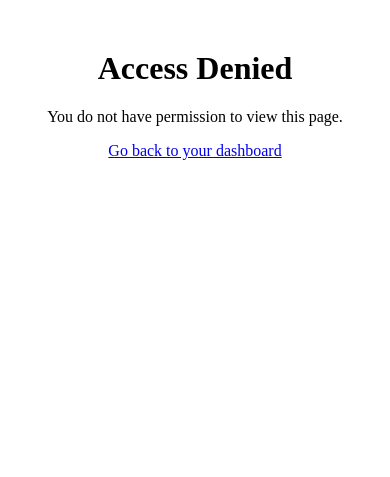
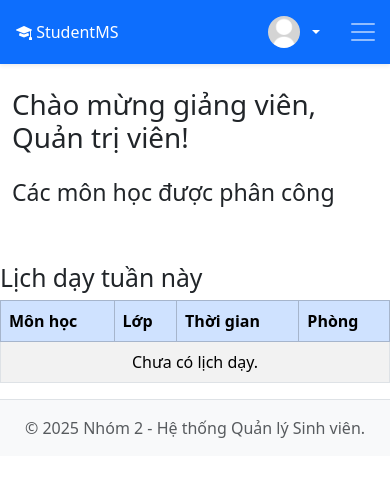
Before and after one commit to LeLuuTrungHoa/QuanLiSinhVien, a PHP site: page /lecturer/index.php in a window 390 px wide. Shown: the top 477 px of the page. Run offline with PHP 8.4, Linux system fonts and the light colour scheme; a user stored in the database is signed in; data comes from the database, SQL or seed files in the repository.

Commit message:
[Feat] add lecturer/index

```diff
--- a/lecturer/index.php
+++ b/lecturer/index.php
@@ -1,23 +1,121 @@
 <?php
-include_once dirname(__DIR__) . '/includes/session.php';
-$page_title = 'Trang Giảng Viên';
-include_once dirname(__DIR__) . '/includes/header.php';
+$page_title = "Trang giảng viên";
+require_once '../includes/session.php';
+require_once '../config/db.php';
+
+if ($_SESSION['role'] !== 'lecturer') {
+    $_SESSION['error_message'] = "Bạn không có quyền truy cập.";
+    header("Location: ../login.php");
+    exit();
+}
+
+// Lấy danh sách phân công
+$stmt = $pdo->prepare("
+    SELECT
+        pc.id,
+        mh.ten_mon,
+        lh.ten_lop,
+        pc.hoc_ky,
+        pc.nam_hoc
+    FROM phan_cong pc
+    JOIN mon_hoc mh ON pc.subject_id = mh.id
+    JOIN lop_hoc lh ON pc.lop_hoc_id = lh.id
+    WHERE pc.lecturer_id = ?
+    ORDER BY pc.nam_hoc DESC, pc.hoc_ky DESC
+");
+$stmt->execute([$_SESSION['user_id']]);
+$phan_congs = $stmt->fetchAll();
+
+require_once '../includes/header.php';
 ?>
 
 <div class="container-fluid">
     <div class="row">
-        <?php include_once dirname(__DIR__) . '/includes/sidebar.php'; ?>
+        <div class="col-12">
+            <h1 class="mt-4">Chào mừng giảng viên, <?= htmlspecialchars($_SESSION['full_name']) ?>!</h1>
+            <h3 class="mt-4">Các môn học được phân công</h3>
 
-        <main class="col-md-9 ms-sm-auto col-lg-10 px-md-4">
-            <div class="d-flex justify-content-between flex-wrap flex-md-nowrap align-items-center pt-3 pb-2 mb-3 border-bottom">
-                <h1 class="h2"><?php echo $page_title; ?></h1>
-            </div>
+            <?php if (!empty($phan_congs)): ?>
+                <div class="row mt-4">
+                    <?php foreach ($phan_congs as $pc): ?>
+                    <div class="col-md-6 col-lg-4 mb-4">
+                        <div class="card h-100 shadow-sm">
+                            <div class="card-body">
+                                <h5 class="card-title"><?= htmlspecialchars($pc['ten_mon']) ?></h5>
+                                <p class="card-text">
+                                    <strong>Lớp:</strong> <?= htmlspecialchars($pc['ten_lop']) ?><br>
+                                    <strong>Học kỳ:</strong> <?= $pc['hoc_ky'] ?>/<?= $pc['nam_hoc'] ?>
+                                </p>
+                                <!-- ✅ TRUYỀN phan_cong_id vào URL -->
+                                <a href="grades.php?phan_cong_id=<?= (int)$pc['id'] ?>" class="btn btn-primary">Quản lí điểm</a>
+                            </div>
+                        </div>
+                    </div>
+                    <?php endforeach; ?>
+                </div>
+            <?php endif; ?>
 
-            <h2>Chào mừng Giảng viên</h2>
-            <p>Đây là trang dành cho giảng viên. Bạn có thể xem các lớp được phân công và quản lý điểm số tại đây.</p>
+            <!-- Các chức năng chung -->
 
-        </main>
+        </div>
     </div>
 </div>
+<?php
+$schedules = [];
 
-<?php include_once dirname(__DIR__) . '/includes/footer.php'; ?>
+// Truy vấn lịch dạy nếu là giảng viên
+if ($_SESSION['role'] === 'lecturer') {
+    try {
+        $stmt = $pdo->prepare("
+            SELECT
+                mh.ten_mon AS subject_name,
+                lh.ten_lop AS class_name,
+                pc.hoc_ky AS semester,
+                pc.nam_hoc AS year,
+                '7h-9h' AS time,       -- Giả sử thời gian cố định
+                'P101' AS room         -- Giả sử phòng cố định
+            FROM phan_cong pc
+            JOIN mon_hoc mh ON pc.subject_id = mh.id
+            JOIN lop_hoc lh ON pc.lop_hoc_id = lh.id
+            WHERE pc.lecturer_id = ?
+            ORDER BY pc.nam_hoc DESC, pc.hoc_ky DESC
+        ");
+        $stmt->execute([$_SESSION['user_id']]);
+        $schedules = $stmt->fetchAll();
+    } catch (PDOException $e) {
+        // Ghi log hoặc hiển thị lỗi cho dev
+        error_log("Lỗi truy vấn lịch dạy: " . $e->getMessage());
+        $schedules = []; // Đặt mảng rỗng nếu có lỗi
+    }
+}
+?>
+
+<!-- Hiển thị lịch dạy -->
+<h2 class="mt-5">Lịch dạy tuần này</h2>
+<div class="table-responsive">
+    <table class="table table-bordered table-striped">
+        <thead class="table-primary">
+            <tr>
+                <th>Môn học</th>
+                <th>Lớp</th>
+                <th>Thời gian</th>
+                <th>Phòng</th>
+            </tr>
+        </thead>
+        <tbody>
+            <?php if (!empty($schedules)): ?>
+                <?php foreach ($schedules as $row): ?>
+                    <tr>
+                        <td><?= htmlspecialchars($row['subject_name']) ?></td>
+                        <td><?= htmlspecialchars($row['class_name']) ?></td>
+                        <td><?= htmlspecialchars($row['time'] ?? 'Chưa có') ?></td>
+                        <td><?= htmlspecialchars($row['room'] ?? 'Chưa có') ?></td>
+                    </tr>
+                <?php endforeach; ?>
+            <?php else: ?>
+                <tr><td colspan="4" class="text-center">Chưa có lịch dạy.</td></tr>
+            <?php endif; ?>
+        </tbody>
+    </table>
+</div>
+<?php require_once '../includes/footer.php'; ?>
```
